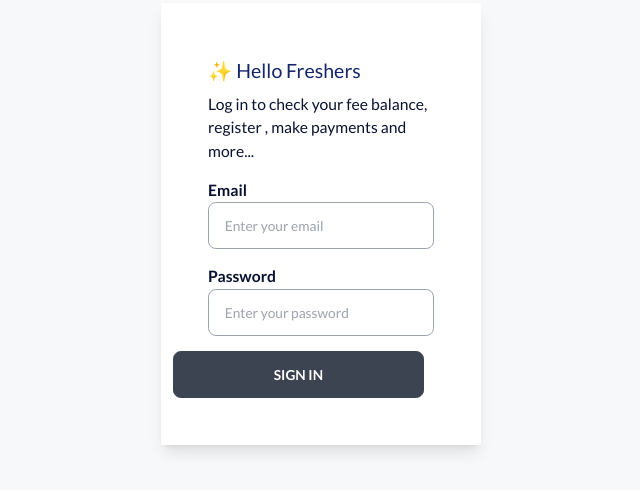
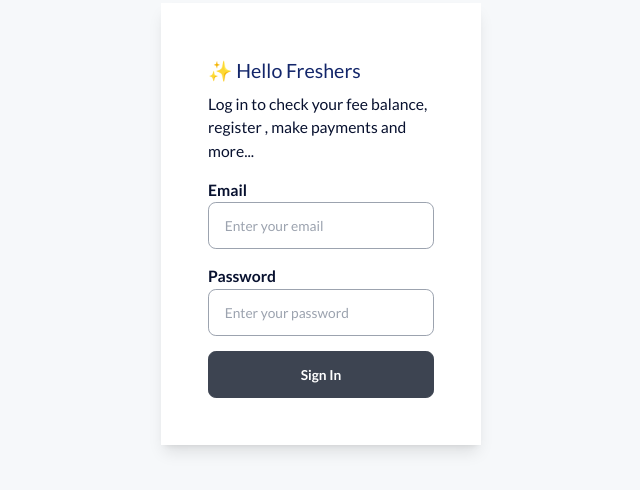
Before and after one commit to Tetteh-Yaw-Precious/regiOnline, a website: page index.html in a window 1280 px wide. Shown: the part 176-666 px from the top of the page, without its empty margins (319-959 px from the left). Drawn offline with Linux system fonts and the light colour scheme.

Commit message:
fixed button container problem

```diff
--- a/index.html
+++ b/index.html
@@ -95,9 +95,9 @@
             />
           </div>
         </div>
-        <div class="btn-ct">
-          <button class="btn submit btn-wide" type="submit">Sign in</button>
-        </div>
+        <button class="btn submit btn-full capitalize" type="submit">
+          Sign in
+        </button>
       </form>
     </div>
     <!-- update the version number as needed -->
```
Also changed, not shown: dist/output.css.
